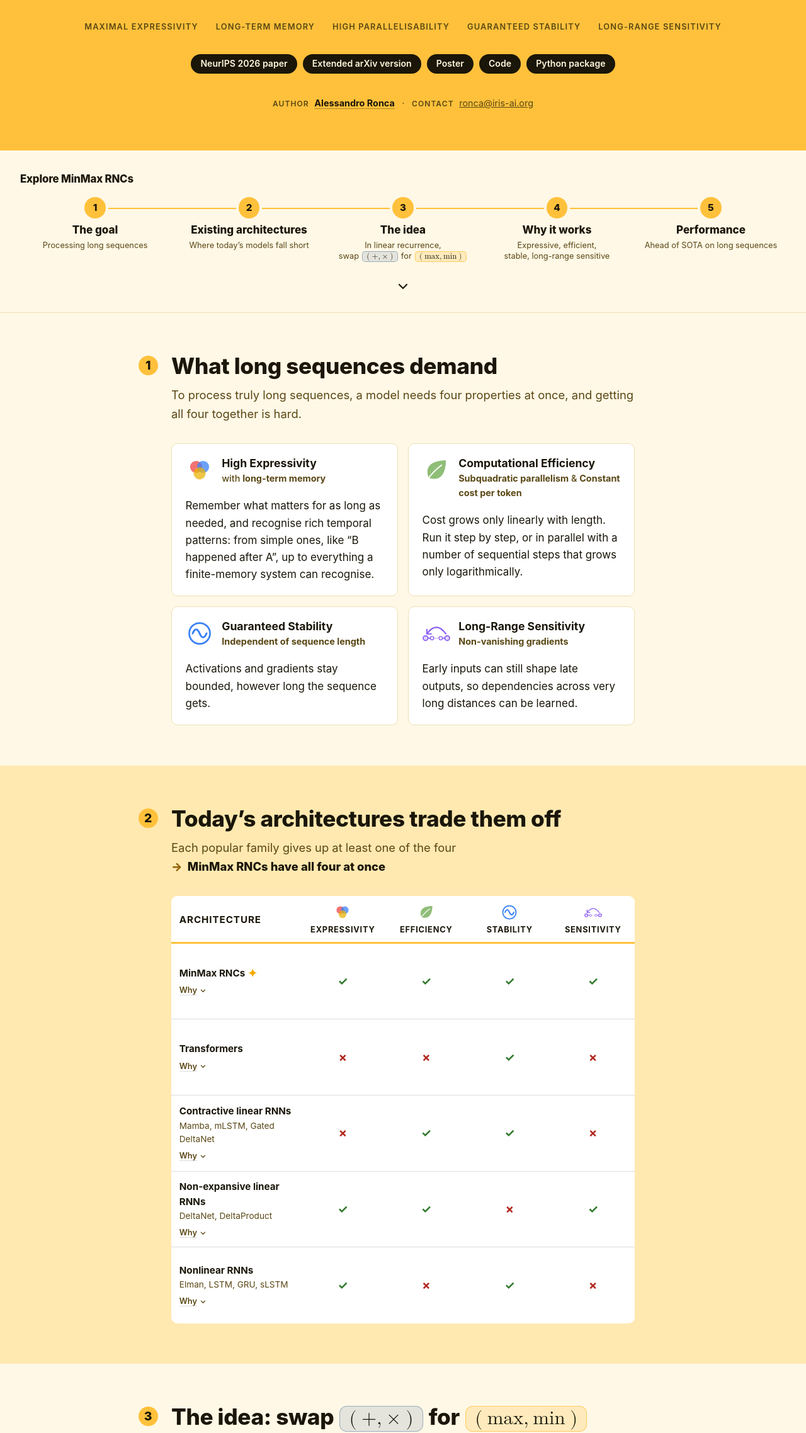
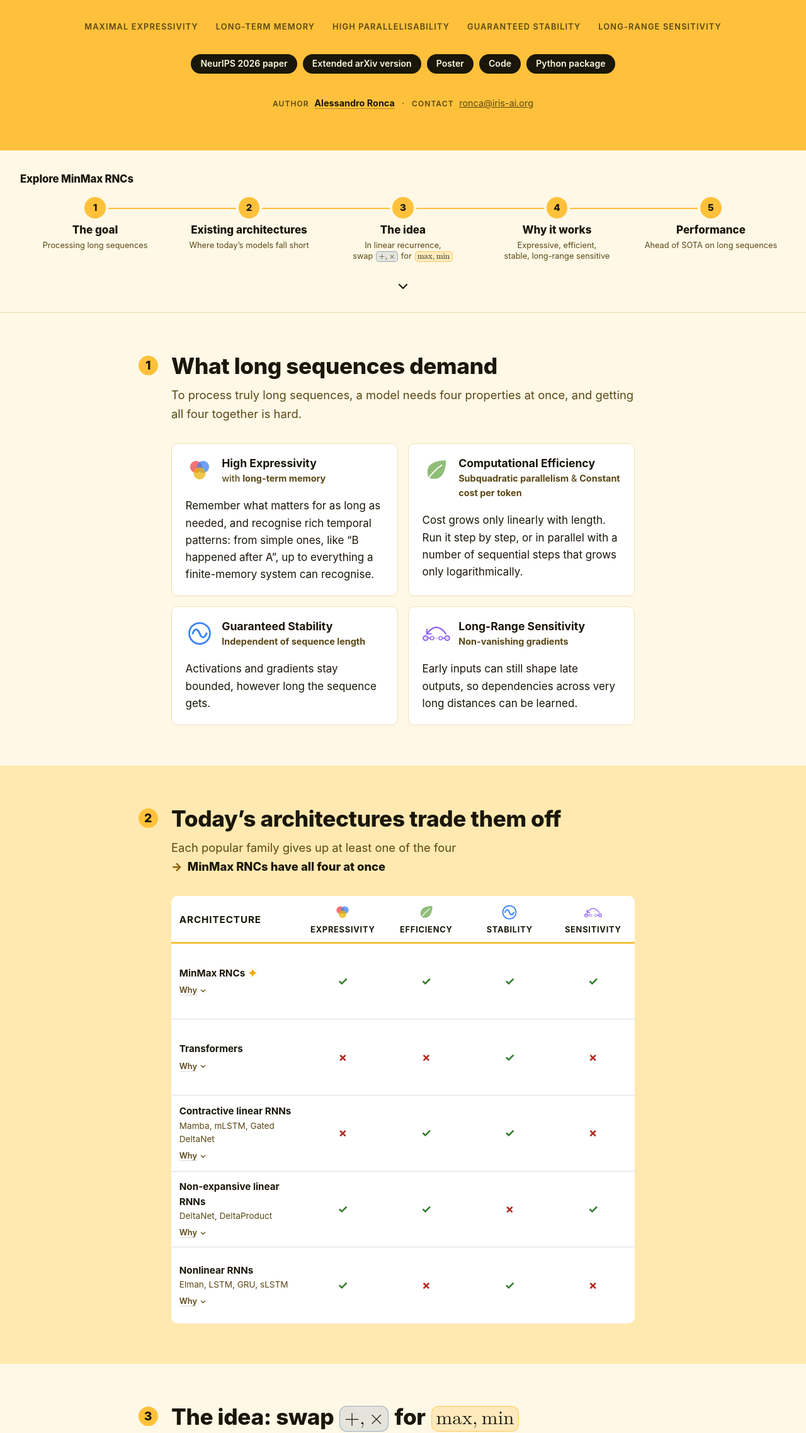
Before and after one commit to RncLsn/minmax-rnc--website, a plain HTML site: page index.html in a window 1280 px wide. Shown: the part 287-2563 px from the top of the page at 63% size. Drawn offline with Linux system fonts and the light colour scheme.

Commit message:
Pair chips without parentheses
- The pair chips in the section 3 heading and storyline step 3 read
  "+, ×" and "max, min"

```diff
--- a/index.html
+++ b/index.html
@@ -85,7 +85,7 @@
       <ol>
         <li><a href="#why"><span class="step-n" aria-hidden="true">1</span><span class="step-t">The goal</span><span class="step-d"><span class="ph">Processing long sequences</span></span></a></li>
         <li><a href="#tradeoffs"><span class="step-n" aria-hidden="true">2</span><span class="step-t">Existing architectures</span><span class="step-d"><span class="ph">Where today&rsquo;s models</span> <span class="ph">fall short</span></span></a></li>
-        <li><a href="#idea"><span class="step-n" aria-hidden="true">3</span><span class="step-t">The idea</span><span class="step-d"><span class="ph">In linear recurrence,</span> <span class="ph">swap <math><mpadded class="op classic" height="0.88em" depth="0.32em"><mrow><mo lspace="0" rspace="0">(</mo><mo lspace="0" rspace="0">+</mo><mo lspace="0" rspace="0.2em">,</mo><mo lspace="0" rspace="0">&times;</mo><mo lspace="0" rspace="0">)</mo></mrow></mpadded></math> for <math><mpadded class="op" height="0.88em" depth="0.32em"><mrow><mo lspace="0" rspace="0">(</mo><mi>max</mi><mo lspace="0" rspace="0.2em">,</mo><mi>min</mi><mo lspace="0" rspace="0">)</mo></mrow></mpadded></math></span></span></a></li>
+        <li><a href="#idea"><span class="step-n" aria-hidden="true">3</span><span class="step-t">The idea</span><span class="step-d"><span class="ph">In linear recurrence,</span> <span class="ph">swap <math><mpadded class="op classic" height="0.88em" depth="0.32em"><mrow><mo lspace="0" rspace="0">+</mo><mo lspace="0" rspace="0.2em">,</mo><mo lspace="0" rspace="0">&times;</mo></mrow></mpadded></math> for <math><mpadded class="op" height="0.88em" depth="0.32em"><mrow><mi>max</mi><mo lspace="0" rspace="0.2em">,</mo><mi>min</mi></mrow></mpadded></math></span></span></a></li>
         <li><a href="#properties"><span class="step-n" aria-hidden="true">4</span><span class="step-t">Why it works</span><span class="step-d"><span class="ph">Expressive, efficient,</span> <span class="ph">stable, long-range sensitive</span></span></a></li>
         <li><a href="#results"><span class="step-n" aria-hidden="true">5</span><span class="step-t">Performance</span><span class="step-d"><span class="ph">Ahead of SOTA</span> <span class="ph">on long sequences</span></span></a></li>
       </ol>
@@ -274,7 +274,7 @@
 
     <section id="idea" aria-labelledby="idea-title">
       <div class="wrap wide">
-        <h2 id="idea-title"><span class="sec-n" aria-hidden="true">3</span><span class="sec-t">The idea: swap <math><mpadded class="op classic" height="0.88em" depth="0.32em"><mrow><mo lspace="0" rspace="0">(</mo><mo lspace="0" rspace="0">+</mo><mo lspace="0" rspace="0.2em">,</mo><mo lspace="0" rspace="0">&times;</mo><mo lspace="0" rspace="0">)</mo></mrow></mpadded></math> for <math><mpadded class="op" height="0.88em" depth="0.32em"><mrow><mo lspace="0" rspace="0">(</mo><mi>max</mi><mo lspace="0" rspace="0.2em">,</mo><mi>min</mi><mo lspace="0" rspace="0">)</mo></mrow></mpadded></math></span></h2>
+        <h2 id="idea-title"><span class="sec-n" aria-hidden="true">3</span><span class="sec-t">The idea: swap <math><mpadded class="op classic" height="0.88em" depth="0.32em"><mrow><mo lspace="0" rspace="0">+</mo><mo lspace="0" rspace="0.2em">,</mo><mo lspace="0" rspace="0">&times;</mo></mrow></mpadded></math> for <math><mpadded class="op" height="0.88em" depth="0.32em"><mrow><mi>max</mi><mo lspace="0" rspace="0.2em">,</mo><mi>min</mi></mrow></mpadded></math></span></h2>
         <p class="lead">Recurrent networks update their state with sums and products. MinMax RNCs use max and min instead.</p>
         <div class="subsection-head">
           <h3 class="subsection">MinMax Recurrent Neurons</h3>
```
